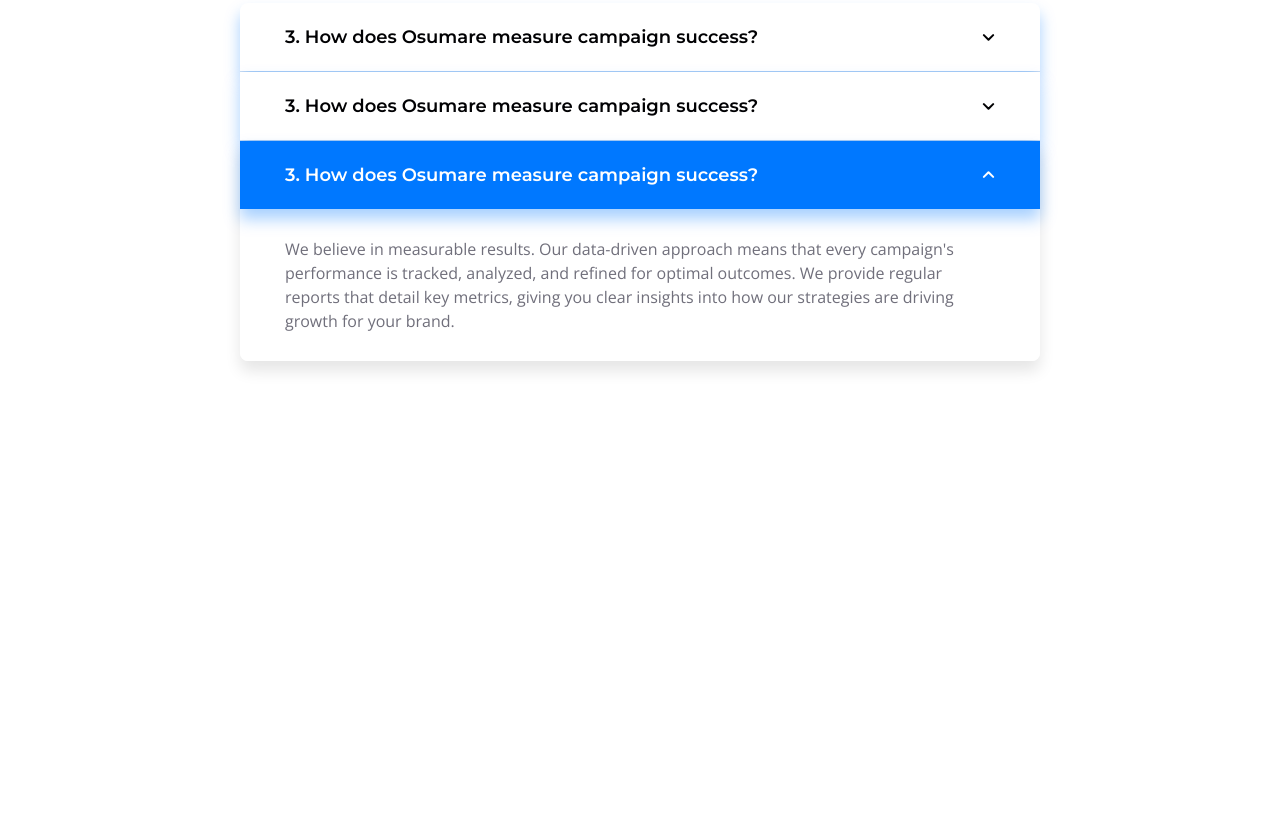
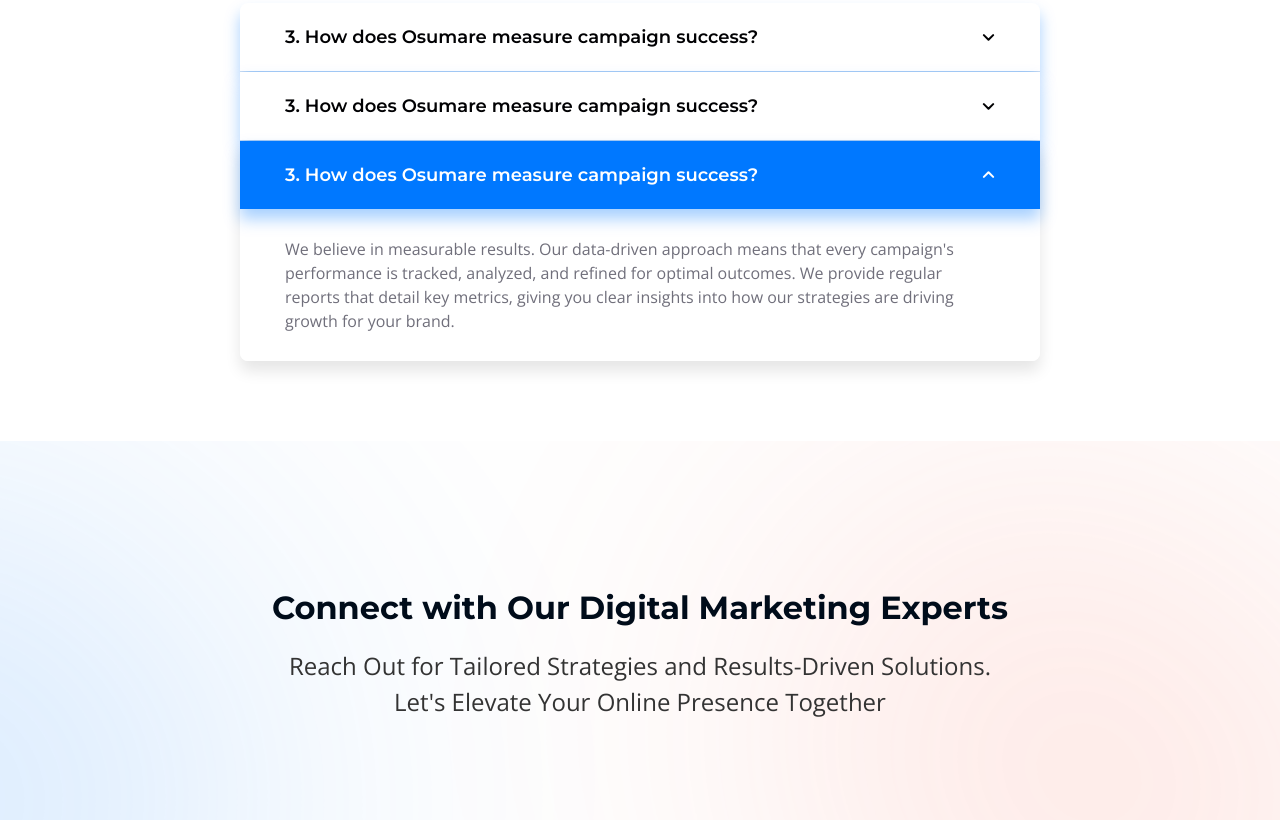
Before and after one commit to ShaikhImadoddin/estate-agency-landing, a plain HTML site: page index.html in a window 1280 px wide. Shown: the part 9291-10111 px from the top of the page. Before the commit the page ends 9732 px from the top, so only its background shows below. Drawn offline with nearby package versions, Linux system fonts and the light colour scheme.

Commit message:
Build contact section layout,header and background glows

```diff
--- a/css/style.css
+++ b/css/style.css
@@ -446,7 +446,8 @@ img {
 .inquiries-container,
 .property-container,
 .expertise-container,
-.faq-container {
+.faq-container,
+.contact-container {
   max-width: 1280px;
   margin: 0 auto;
   display: flex;
@@ -812,6 +813,54 @@ img {
   color: #706f7b;
 }
 
+/* Contact Form Section */
+.contact-section {
+  position: relative;
+  isolation: isolate;
+  overflow: hidden;
+  background-color: #fefefe;
+  padding: 64px 20px;
+}
+
+.contact-section::before,
+.contact-section::after {
+  content: "";
+  position: absolute;
+  border-radius: 50%;
+  opacity: 0.24;
+  filter: blur(165px);
+  z-index: -1;
+  pointer-events: none;
+}
+
+/* Ellipse 192 (Left Blue Glow) */
+.contact-section::before {
+  width: 576px;
+  height: 576px;
+  top: 72px;
+  left: -273px;
+  transform: rotate(-140.53deg);
+  background-color: #409aff;
+}
+
+/* Ellipse 193 (Right Peach Glow) */
+.contact-section::after {
+  width: 381.87px;
+  height: 630.4px;
+  top: 17px;
+  right: -120px;
+  transform: rotate(126.03deg);
+  background-color: #ff725e;
+}
+
+.contact-section .section-header {
+  max-width: 752px;
+}
+
+.contact-section .section-header h2 {
+  font-weight: 800;
+}
+
 
 
 /* Responsive Breakpoints */
@@ -1009,7 +1058,8 @@ img {
   .inquiries-container,
   .property-container,
   .expertise-container,
-  .faq-container {
+  .faq-container,
+  .contact-container {
     gap: 64px;
   }
 
@@ -1147,6 +1197,19 @@ img {
     font-size: 16px;
     line-height: 24px;
   }
+
+  .contact-section {
+    padding: 143px 80px 100px 80px;
+  }
+
+  .contact-section::before {
+    left: calc(50% - 993px);
+  }
+
+  .contact-section::after {
+    right: auto;
+    left: calc(50% + 258px);
+  }
 }
 
 @media (min-width: 1200px) {
--- a/index.html
+++ b/index.html
@@ -517,6 +517,21 @@
         </div>
       </div>
     </section>
+
+    <!-- Contact Form Section -->
+    <section class="contact-section" id="contact">
+      <div class="contact-container">
+        <div class="section-header">
+          <h2>Connect with Our Digital Marketing Experts</h2>
+          <p>
+            Reach Out for Tailored Strategies and Results-Driven Solutions. Let's Elevate Your Online Presence Together
+          </p>
+        </div>
+
+      </div>
+    </section>
+
+
   </main>
 
 </body>
```
